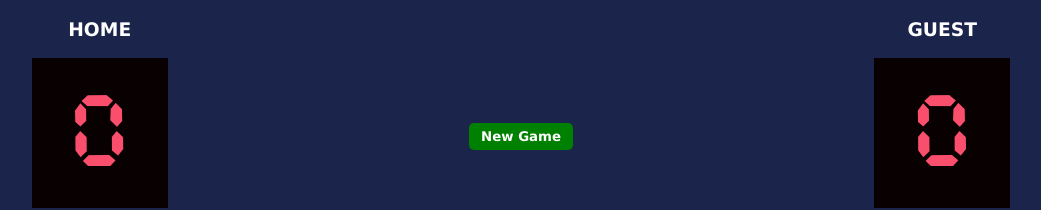
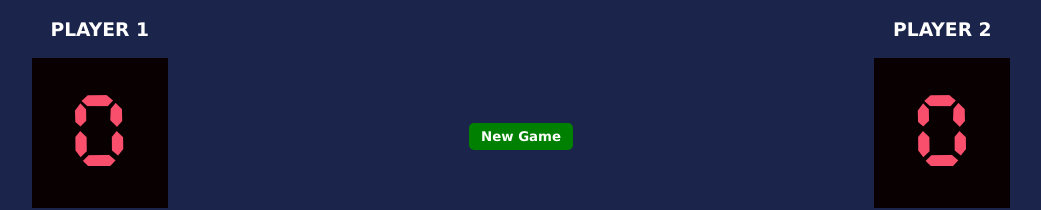
Before and after one commit to maxlopzb/scoreboard, a plain HTML site: page index.html in a window 1280 px wide. Shown: the top 210 px of the page, without its empty margins (119-1160 px from the left). Drawn offline with Linux system fonts and the light colour scheme.

Commit message:
Changes on the headers of the game

```diff
--- a/index.html
+++ b/index.html
@@ -5,7 +5,7 @@
     <body>
         <div class="container">
             <div class="scoreboard-container">
-                <h3>HOME</h3>
+                <h3>PLAYER 1</h3>
                 <div class="scoreboard">
                     <p class="score" id="home-score"></p>
                 </div>
@@ -19,7 +19,7 @@
                 <button id="new-game-btn" onclick="restartGame()">New Game</button>
             </div>
             <div class="scoreboard-container">
-                <h3>GUEST</h3>
+                <h3>PLAYER 2</h3>
                 <div class="scoreboard">
                     <p class="score" id="guest-score"></p>
                 </div>
```
